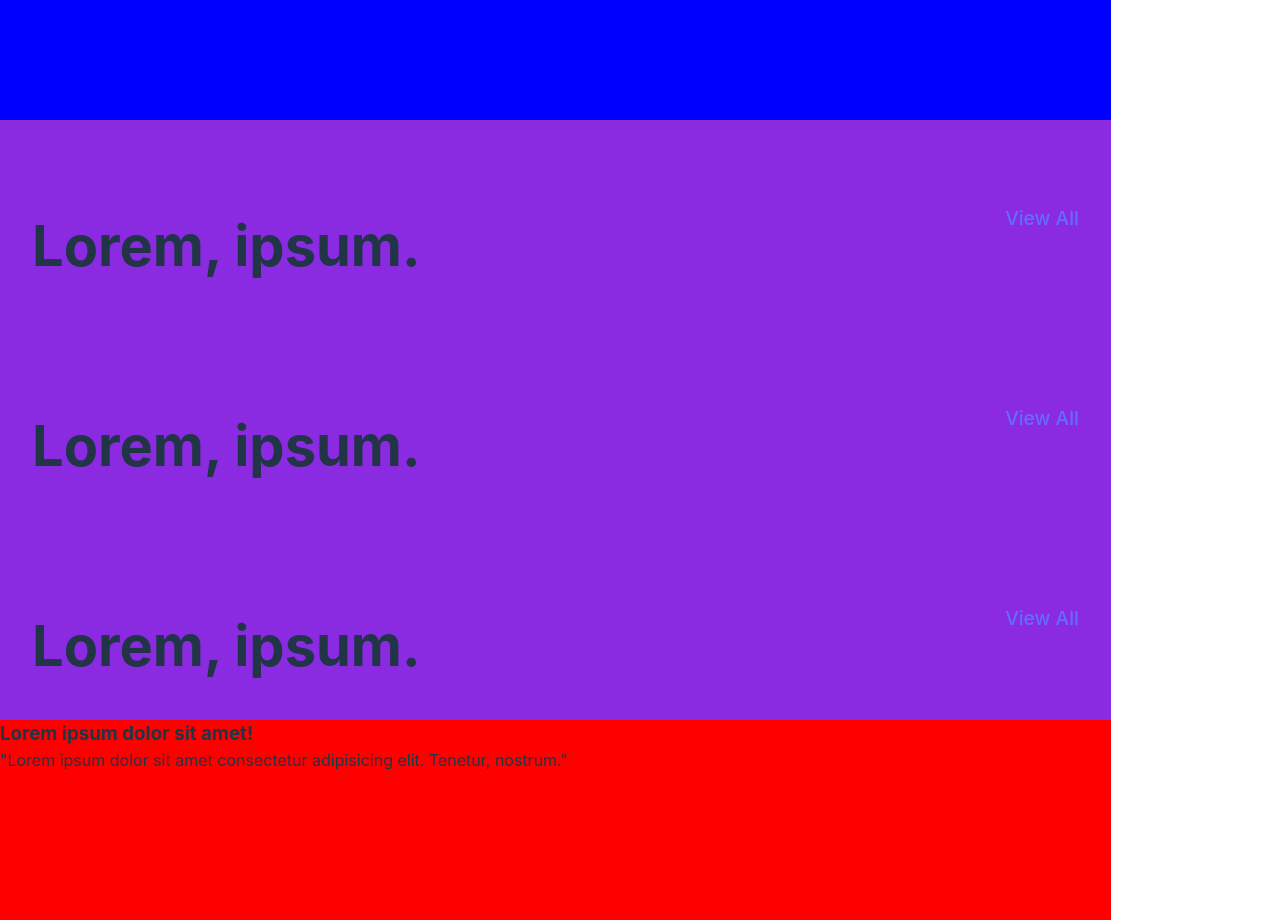
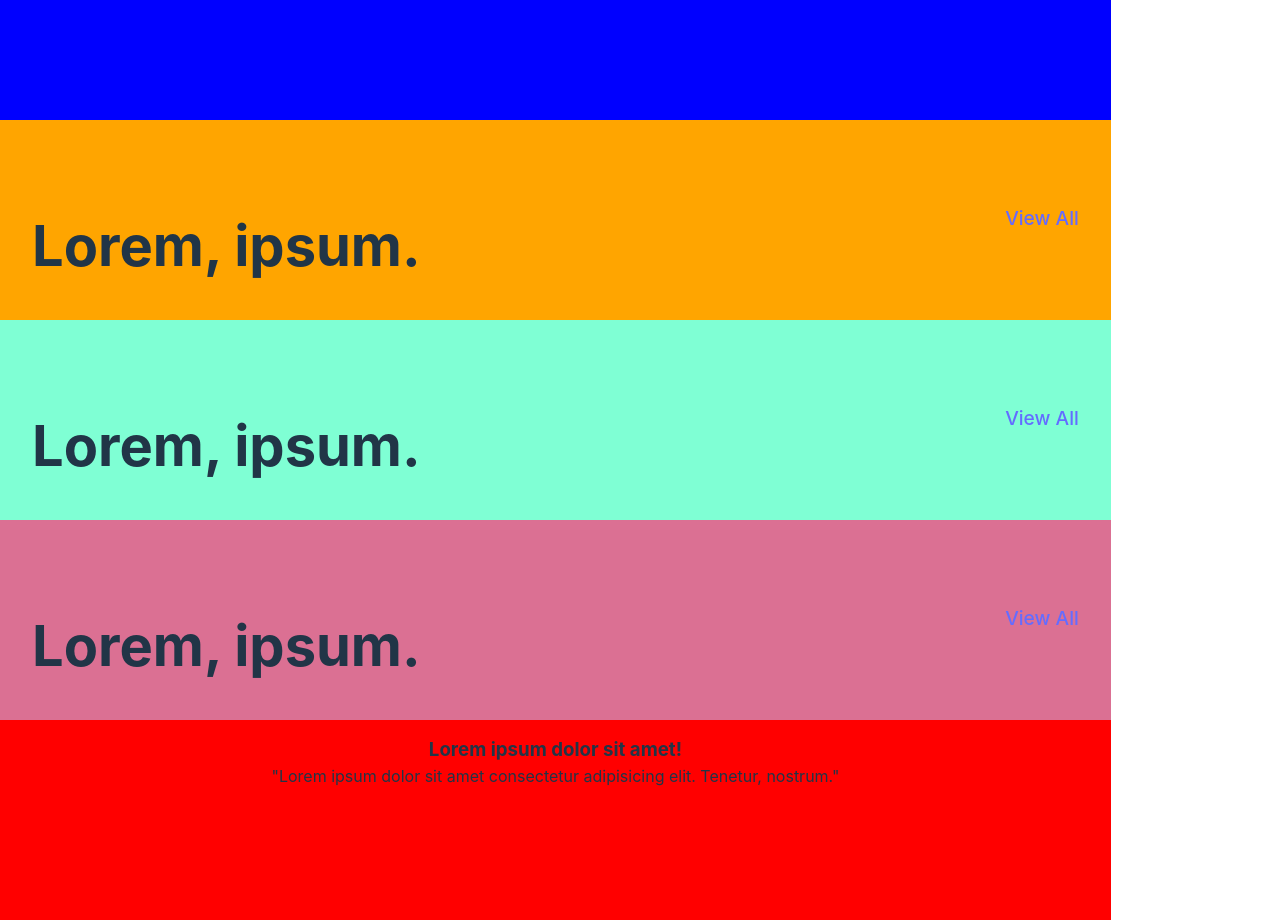
Before and after one commit to Cyrillo46/Apartments-App, a React (Vite) app in the folder Bascombe-Apts/: page / in a window 1280 px wide. Shown: the part 880-1800 px from the top of the page. Built offline with nearby package versions, Linux system fonts and the light colour scheme.

Commit message:
added distinct colors to sections

```diff
--- /dev/null
+++ b/Bascombe-Apts/src/components/Footer.jsx
@@ -0,0 +1,3 @@
+export const Footer = () => {
+  return <div></div>;
+};
--- a/Bascombe-Apts/src/components/SectionLink.jsx
+++ b/Bascombe-Apts/src/components/SectionLink.jsx
@@ -1,7 +1,7 @@
-export const SectionLink = () => {
+export const SectionLink = ({ className }) => {
   return (
     <>
-      <section className="section-link">
+      <section className={`section-link ${className}`}>
         {/* <img src="" alt="" /> */}
         <div className="feature-banner">
           <div className="feature-banner-text">
--- a/Bascombe-Apts/src/home-components/HomeHero.css
+++ b/Bascombe-Apts/src/home-components/HomeHero.css
@@ -3,7 +3,13 @@
   padding: 0;
   box-sizing: border-box;
 }
-/* Hero section */
+
+a {
+  text-decoration: none;
+  color: white;
+}
+
+/*! Hero section */
 
 .hero-image {
   height: 100vh;
@@ -48,7 +54,7 @@
   border-radius: 15px;
   border: none;
 }
-/* Sections */
+/*! Sections */
 section {
   height: 25vh;
   width: 100%;
@@ -67,6 +73,18 @@ section {
   display: flex;
   align-items: flex-end;
   width: 100%;
+}
+
+.section-1 {
+  background-color: orange;
+}
+
+.section-2 {
+  background-color: aquamarine;
+}
+
+.section-3 {
+  background-color: palevioletred;
 }
 
 .feature-banner {
@@ -88,9 +106,11 @@ section {
   font-size: 1.2rem;
 }
 
-/* Review Section */
+/*! Review Section */
 .review-section {
   background-color: red;
+  text-align: center;
+  padding: 1rem;
 }
 
 .review-title {
@@ -98,8 +118,3 @@ section {
 
 .review {
 }
-
-a {
-  text-decoration: none;
-  color: white;
-}
--- a/Bascombe-Apts/src/pages/HomePage.jsx
+++ b/Bascombe-Apts/src/pages/HomePage.jsx
@@ -10,9 +10,9 @@ function HomePage() {
       <Navbar />
       <HomeHero />
       <SectionDescription />
-      <SectionLink />
-      <SectionLink />
-      <SectionLink />
+      <SectionLink className="section-1" />
+      <SectionLink className="section-2" />
+      <SectionLink className="section-3" />
       <ReviewSection />
     </>
   );
```
